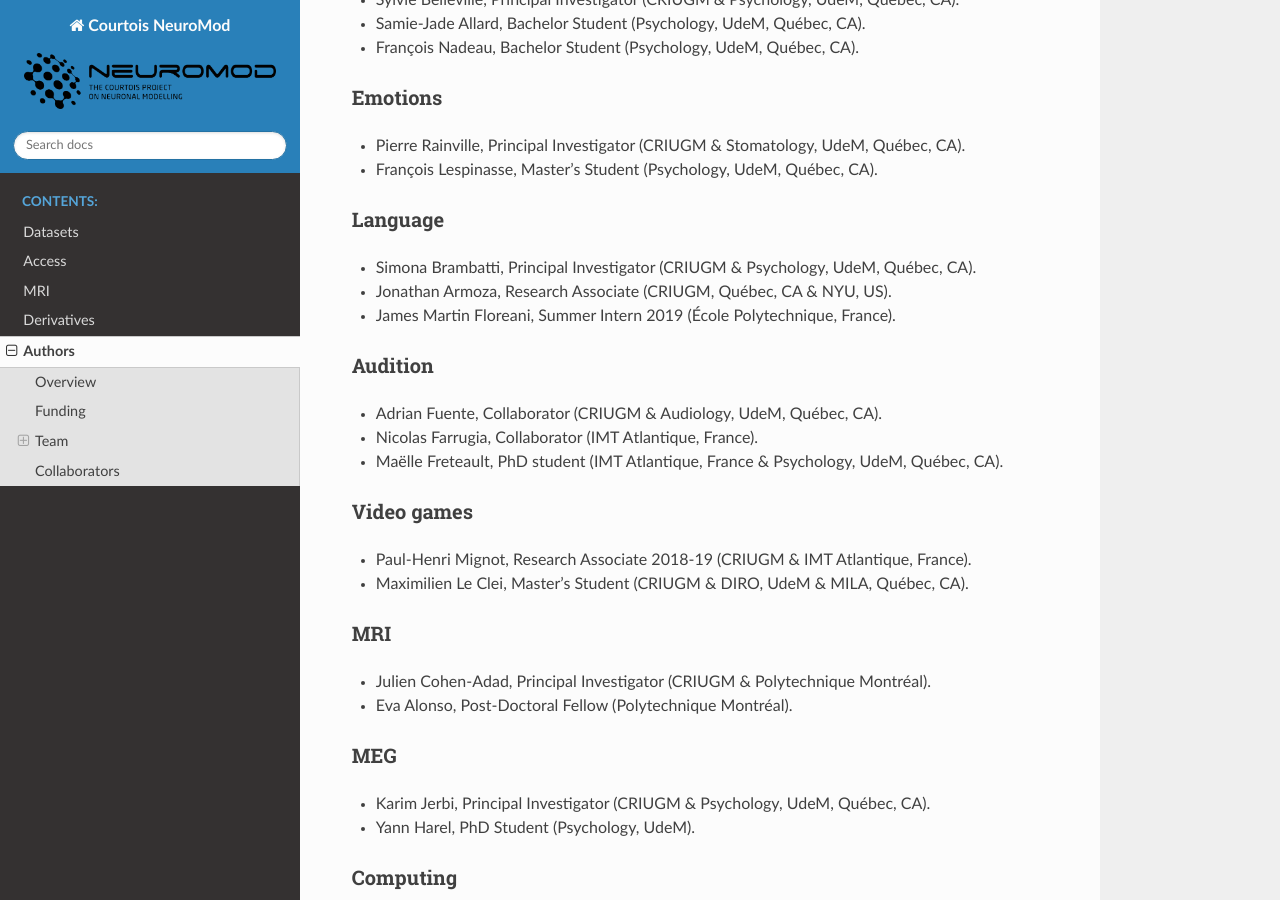
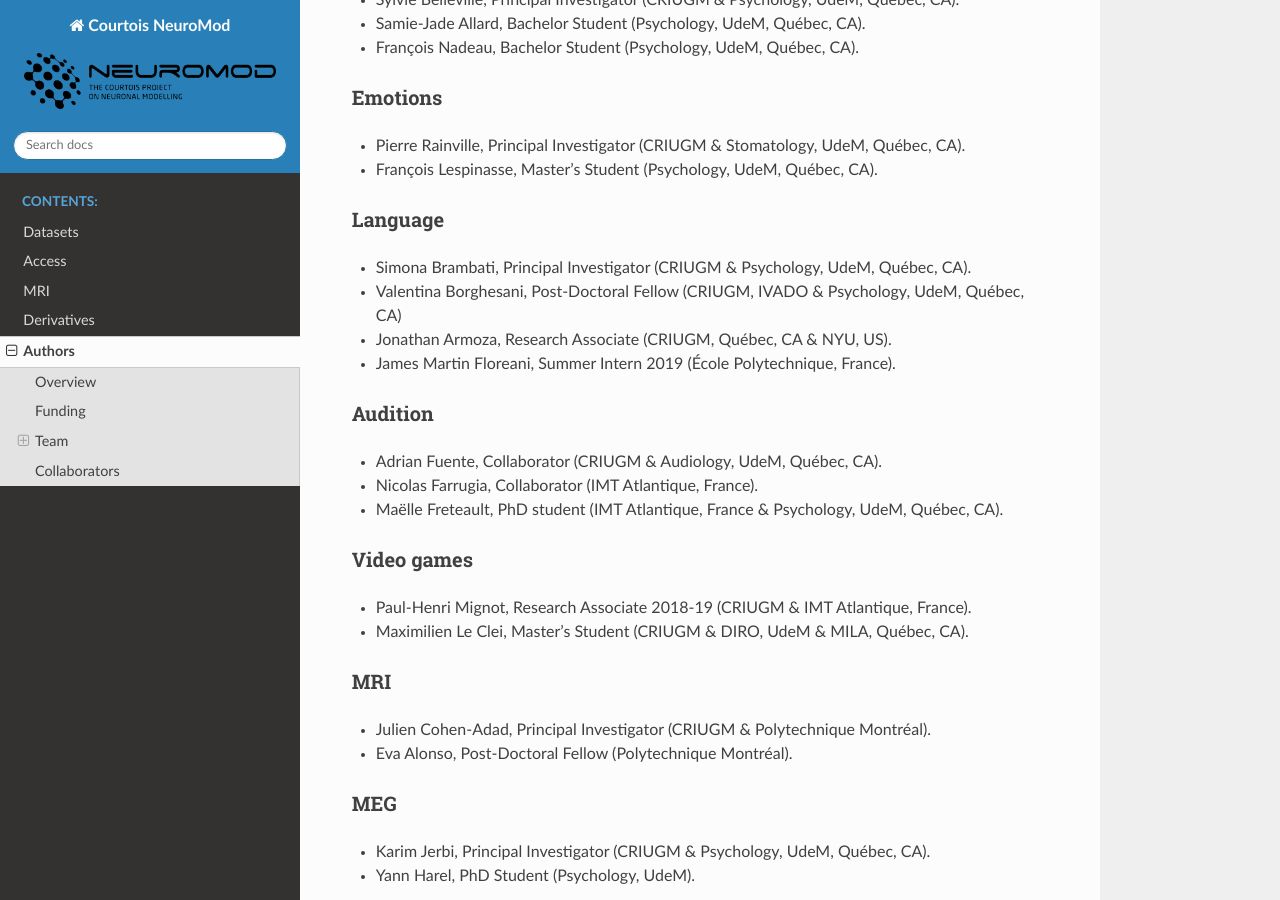
Before and after one commit to courtois-neuromod/cneuromod_docs, a Sphinx documentation site: the page built from source/AUTHORS.md, in a window 1280 px wide and 900 px high, scrolled down 1237 px. Built offline with Sphinx 7.4.7 and the Read the Docs theme 2.0.0, drawn with Linux system fonts in a browser that asks for light colours.

Commit message:
typo + vb

```diff
--- a/source/AUTHORS.md
+++ b/source/AUTHORS.md
@@ -38,7 +38,8 @@
  * François Lespinasse, Master's Student (Psychology, UdeM, Québec, CA).
 
 ### Language
- * Simona Brambatti, Principal Investigator (CRIUGM & Psychology, UdeM, Québec, CA).
+ * Simona Brambati, Principal Investigator (CRIUGM & Psychology, UdeM, Québec, CA).
+ * Valentina Borghesani, Post-Doctoral Fellow (CRIUGM, IVADO & Psychology, UdeM, Québec, CA)
  * Jonathan Armoza, Research Associate (CRIUGM, Québec, CA & NYU, US).
  * James Martin Floreani, Summer Intern 2019 (École Polytechnique, France).
 
```
